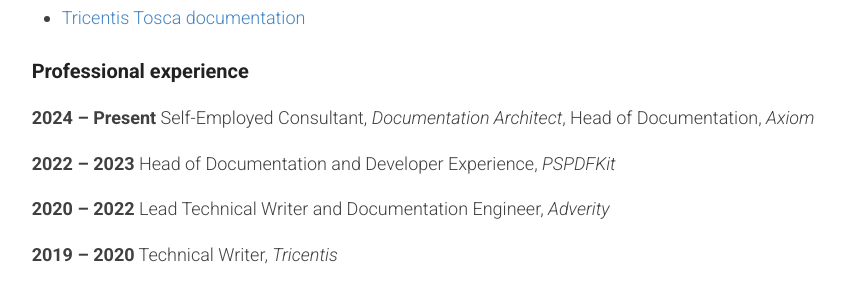
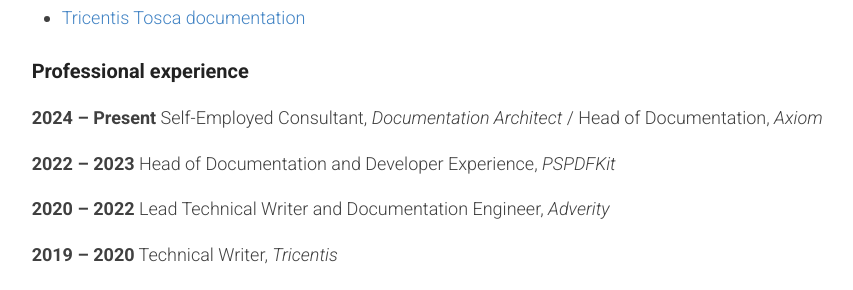
Before and after one commit to tothmano/manototh.github.io, a Jekyll site: the page built from _pages/home.md, in a window 1280 px wide and 900 px high, scrolled down 960 px. Shown: the part 153-443 px from the top of the window, without its empty margins (209-1062 px from the left). Built offline with Jekyll 4.4.1, drawn with Linux system fonts in a browser that asks for light colours.

```diff
--- a/_pages/home.md
+++ b/_pages/home.md
@@ -27,7 +27,7 @@ As a technical writer, I primarily see myself as a student and an educator, as s
 
 ### Professional experience
 
-**2024 – Present** Self-Employed Consultant, *Documentation Architect*, Head of Documentation, *Axiom*
+**2024 – Present** Self-Employed Consultant, *Documentation Architect* / Head of Documentation, *Axiom*
 
 **2022 – 2023** Head of Documentation and Developer Experience, *PSPDFKit*
 
```
